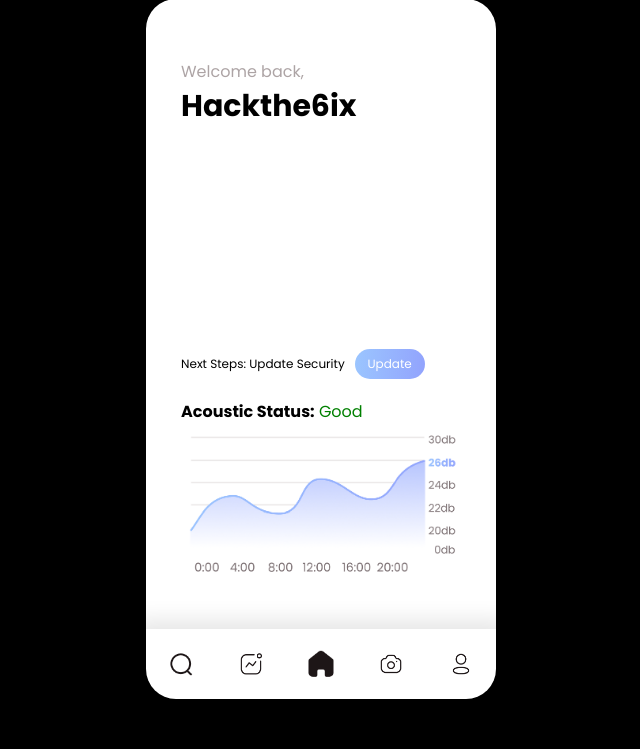
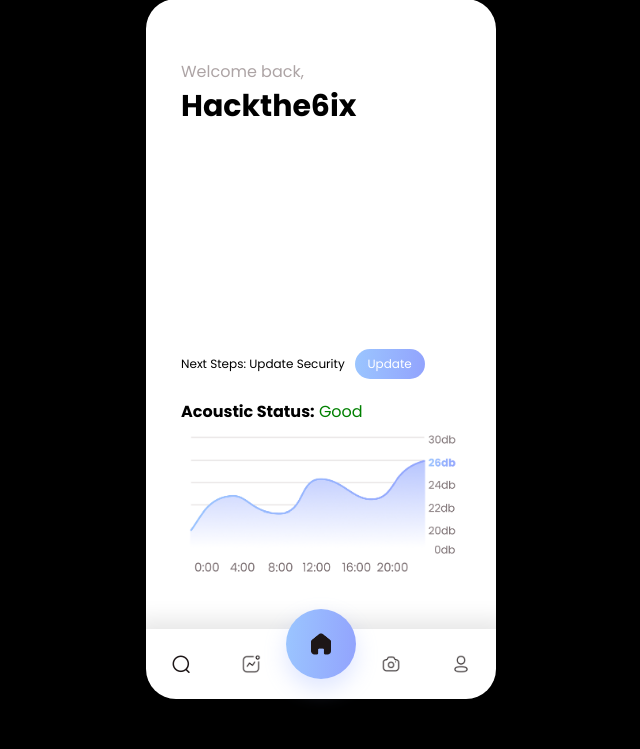
Before and after one commit to zhangvicto/Leakio, a PHP site: page / in a window 1280 px wide. Shown: the part 51-800 px from the top of the page, without its empty margins (319-959 px from the left). Run offline with PHP 8.4, Linux system fonts and the light colour scheme.

Commit message:
website update

```diff
--- a/index.html
+++ b/index.html
@@ -59,7 +59,7 @@
                 <div class="icon-container"><img class="icon" src="./img/stats.png"></div>
             </li>
             <li>
-                <div class="icon-container"><img class="icon" src="./img/home.png"></div>
+                <div class="icon-container active"><img class="icon" src="./img/home.png"></div>
             </li>
             <li>
                 <div class="icon-container"><img class="icon" src="./img/cam.png"></div>
--- a/style.css
+++ b/style.css
@@ -129,7 +129,7 @@ body {
 
 .icon {
     position: absolute;
-    width: 25px;
+    width: 20px;
     cursor: pointer;
     top: 50%;
     left: 50%;
@@ -143,10 +143,12 @@ body {
 }
 
 .active {
-    width:75px;
-    height: 75px;
+    width:70px;
+    height: 70px;
     background: linear-gradient(274.42deg, #92A3FD 0%, #9DCEFF 124.45%);
     border-radius: 50px;
+    transform: translateY(-20px);
+    box-shadow: 0px 10px 22px rgba(149, 173, 254, 0.3);
 }
 
 .menu-bar li {
```
